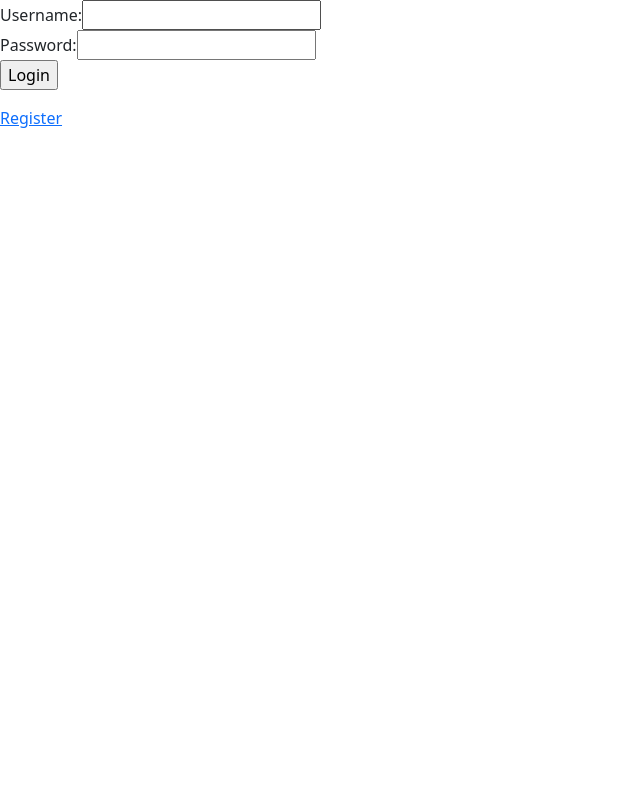
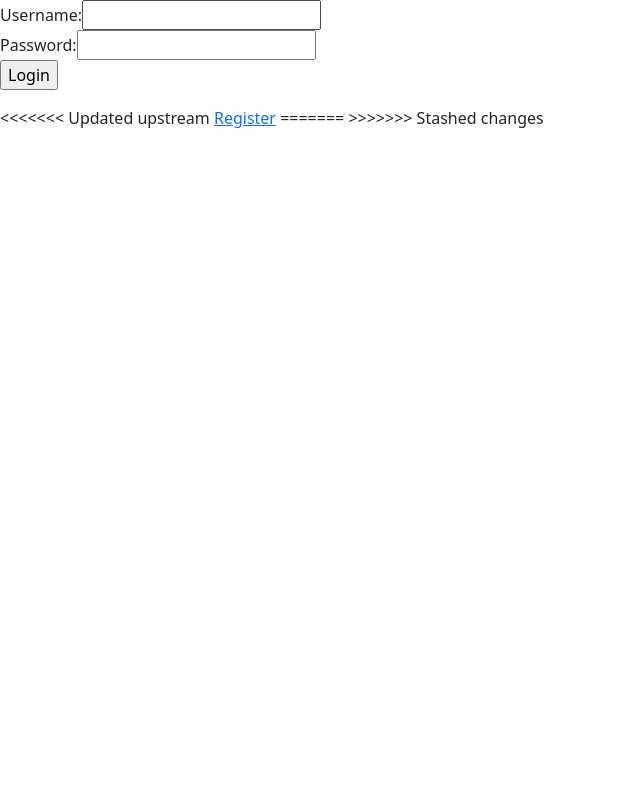
Before and after one commit to BenchaminDimitriu/Ecom22_TeamProject, a PHP site: page /User/app/views/Login/index.php in a window 1280 px wide. Shown: the whole page, without its empty margins (0-640 px from the left). Run offline with PHP 8.4, Linux system fonts and the light colour scheme.

Commit message:
regis btn

```diff
--- a/htdocs/app/views/Login/index.php
+++ b/htdocs/app/views/Login/index.php
@@ -21,6 +21,11 @@ if(isset($_GET['error'])){
 	<label>Password:<input type="password" name="password" /></label><br>
 	<input type="submit" name="action" value="Login" />
 </form>
+<<<<<<< Updated upstream
 <a href="/Login/register">Register</a>
+=======
+
+<a href="/Login/register"></a>
+>>>>>>> Stashed changes
 </body>
 </html>
```
